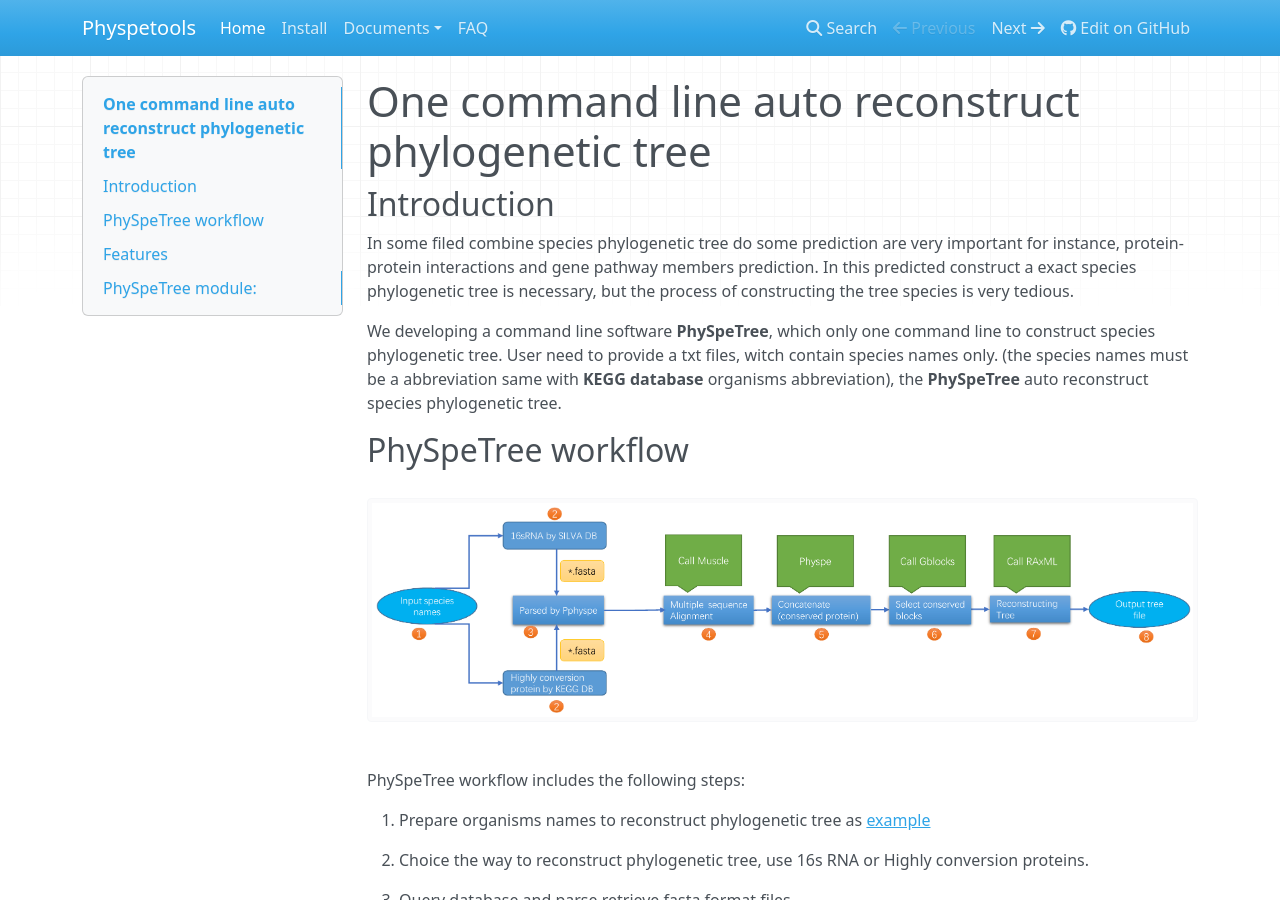
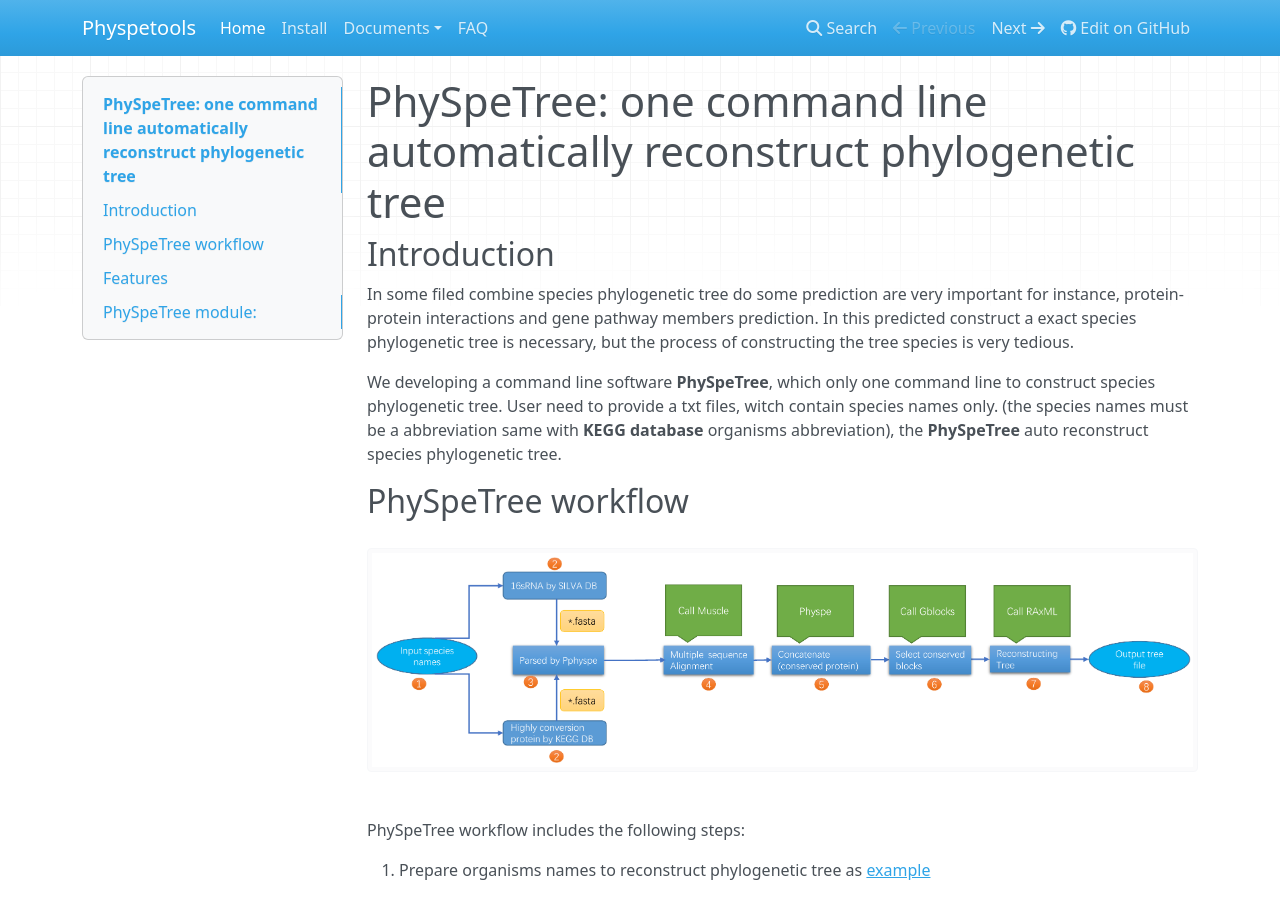
Before and after one commit to yangfangs/physpetools, an MkDocs documentation site: the page built from docs/docs/index.md, in a window 1280 px wide and 900 px high. Built offline with MkDocs 1.6.1, drawn with Linux system fonts in a browser that asks for light colours; nearby versions of some CDN libraries; old or Windows-style settings are respelled for this version of MkDocs.

Commit message:
update doc

```diff
--- a/docs/docs/index.md
+++ b/docs/docs/index.md
@@ -1,5 +1,5 @@
 
-# One command line auto reconstruct phylogenetic tree
+# PhySpeTree: one command line automatically reconstruct phylogenetic tree
 
 
 ## Introduction
```
